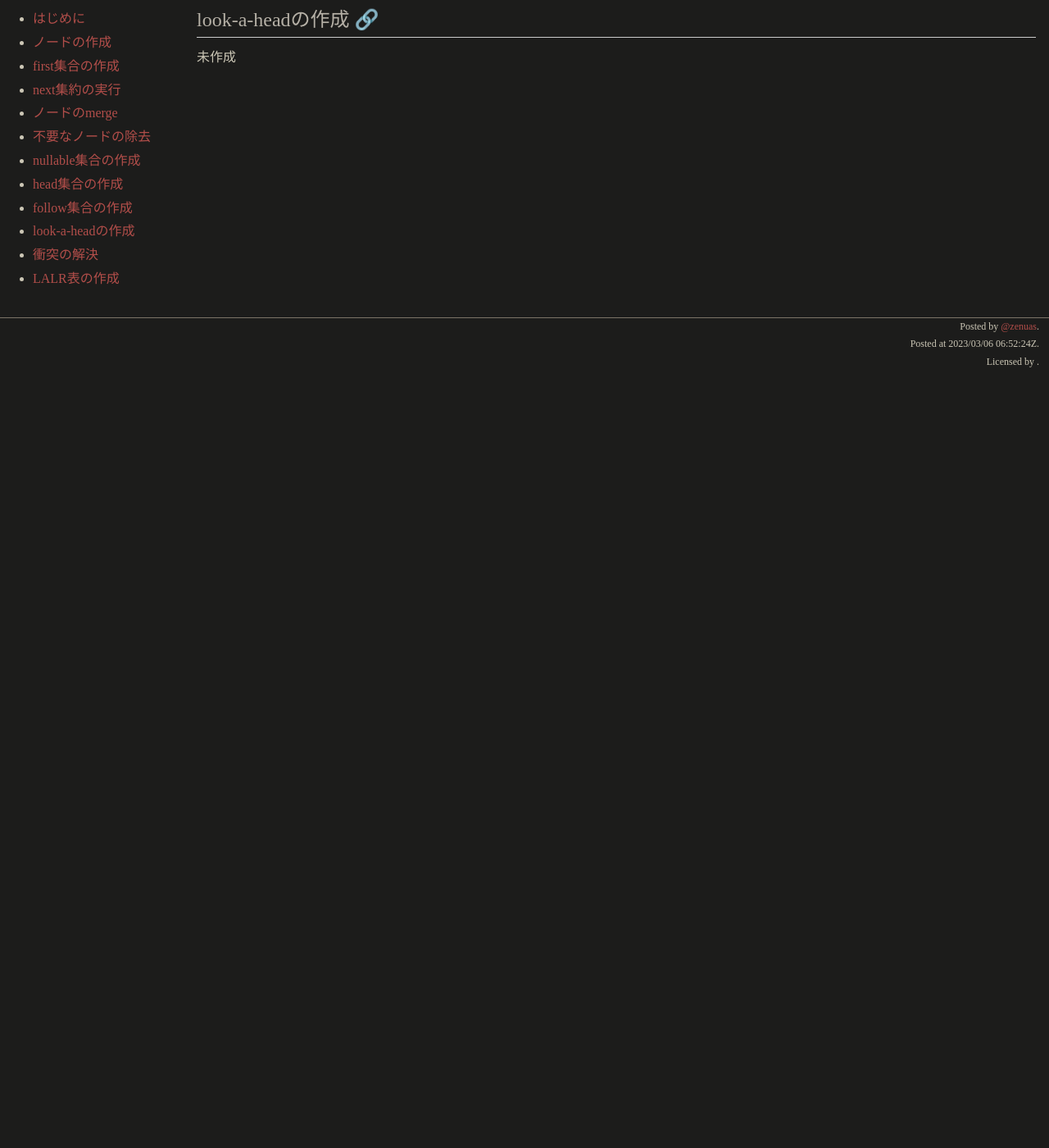
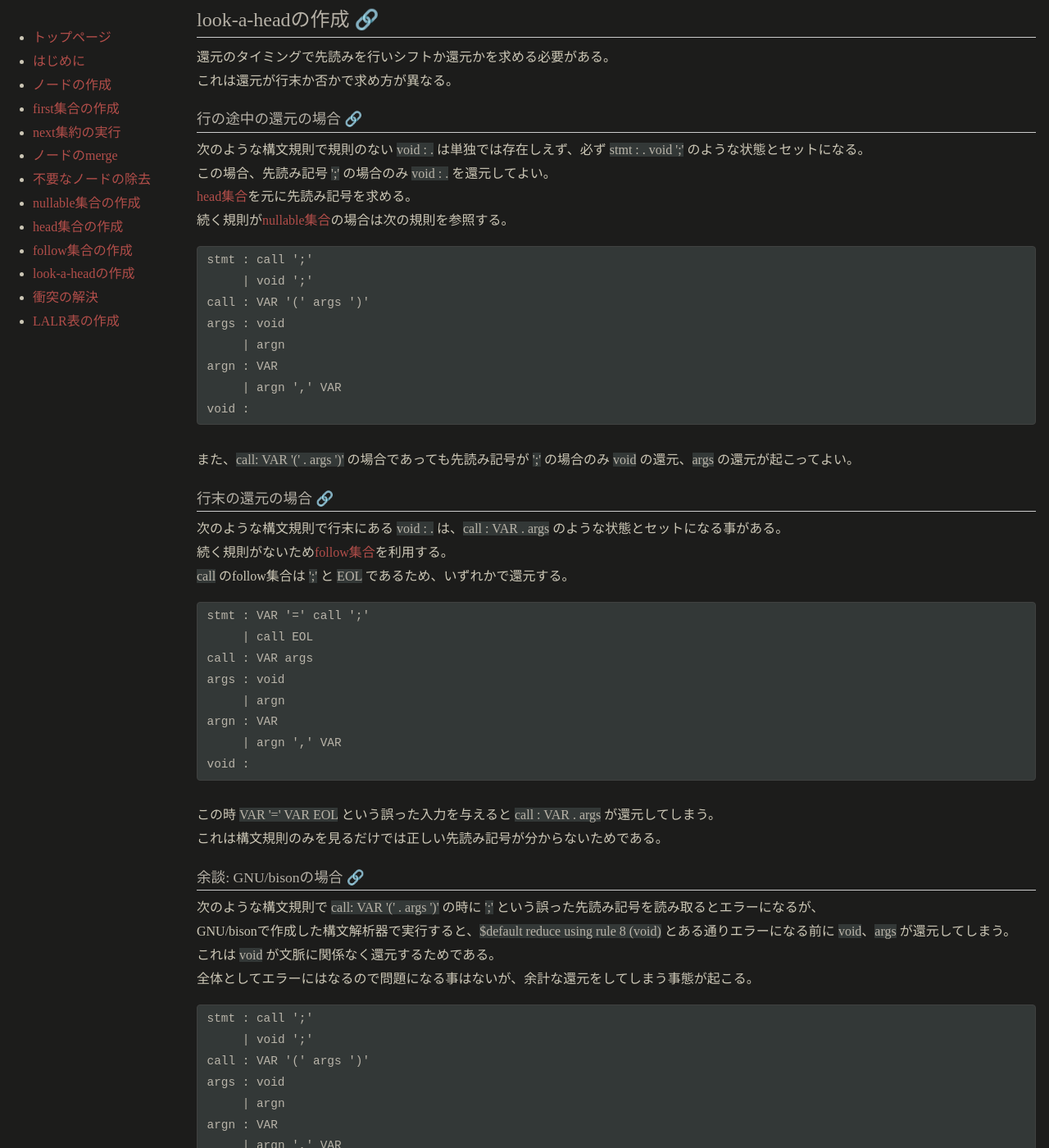
Before and after one commit to zenuas/Yanp, a Jekyll site: the page built from docs/18.look-a-headの作成.md, in a window 1280 px wide and 1400 px high, scrolled down 237 px. Shown: the whole window at 82% size. Built offline with Jekyll 4.4.1, drawn with Linux system fonts in a browser that asks for light colours; our own code applies the rules of GitHub Pages for plain Markdown files; comment, search, counter and statistics services are not loaded; before the commit the page ends 900 px from its top, so only the background shows below that; some of the changed text lies outside the part shown.

Commit message:
look-a-headの作成追加

````diff
--- a/docs/18.look-a-headの作成.md
+++ b/docs/18.look-a-headの作成.md
@@ -1,3 +1,77 @@
 ## look-a-headの作成
 
-未作成
+還元のタイミングで先読みを行いシフトか還元かを求める必要がある。
+これは還元が行末か否かで求め方が異なる。
+
+### 行の途中の還元の場合
+
+次のような構文規則で規則のない `void : .` は単独では存在しえず、必ず `stmt : . void ';'` のような状態とセットになる。
+この場合、先読み記号 `';'` の場合のみ `void : .` を還元してよい。
+[head集合](16.head集合の作成.md)を元に先読み記号を求める。
+続く規則が[nullable集合](15.nullable集合の作成.md)の場合は次の規則を参照する。
+
+```
+stmt : call ';'
+     | void ';'
+call : VAR '(' args ')'
+args : void
+     | argn
+argn : VAR
+     | argn ',' VAR
+void :
+```
+
+また、`call: VAR '(' . args ')'` の場合であっても先読み記号が `';'` の場合のみ `void` の還元、`args` の還元が起こってよい。
+
+
+### 行末の還元の場合
+
+次のような構文規則で行末にある `void : .` は、`call : VAR . args` のような状態とセットになる事がある。
+続く規則がないため[follow集合](17.follow集合の作成.md)を利用する。
+`call` のfollow集合は `';'` と `EOL` であるため、いずれかで還元する。
+
+```
+stmt : VAR '=' call ';'
+     | call EOL
+call : VAR args
+args : void
+     | argn
+argn : VAR
+     | argn ',' VAR
+void :
+```
+
+この時 `VAR '=' VAR EOL` という誤った入力を与えると `call : VAR . args` が還元してしまう。
+これは構文規則のみを見るだけでは正しい先読み記号が分からないためである。
+
+### 余談: GNU/bisonの場合
+
+次のような構文規則で `call: VAR '(' . args ')'` の時に `';'` という誤った先読み記号を読み取るとエラーになるが、
+GNU/bisonで作成した構文解析器で実行すると、`$default reduce using rule 8 (void)` とある通りエラーになる前に `void`、`args` が還元してしまう。
+これは `void` が文脈に関係なく還元するためである。
+全体としてエラーにはなるので問題になる事はないが、余計な還元をしてしまう事態が起こる。
+
+```
+stmt : call ';'
+     | void ';'
+call : VAR '(' args ')'
+args : void
+     | argn
+argn : VAR
+     | argn ',' VAR
+void :
+
+---
+
+state 5
+
+    3 call: VAR '(' . args ')'
+
+    VAR  shift, and go to state 9
+
+    $default  reduce using rule 8 (void)
+
+    args  go to state 10
+    argn  go to state 11
+    void  go to state 12
+```
````
